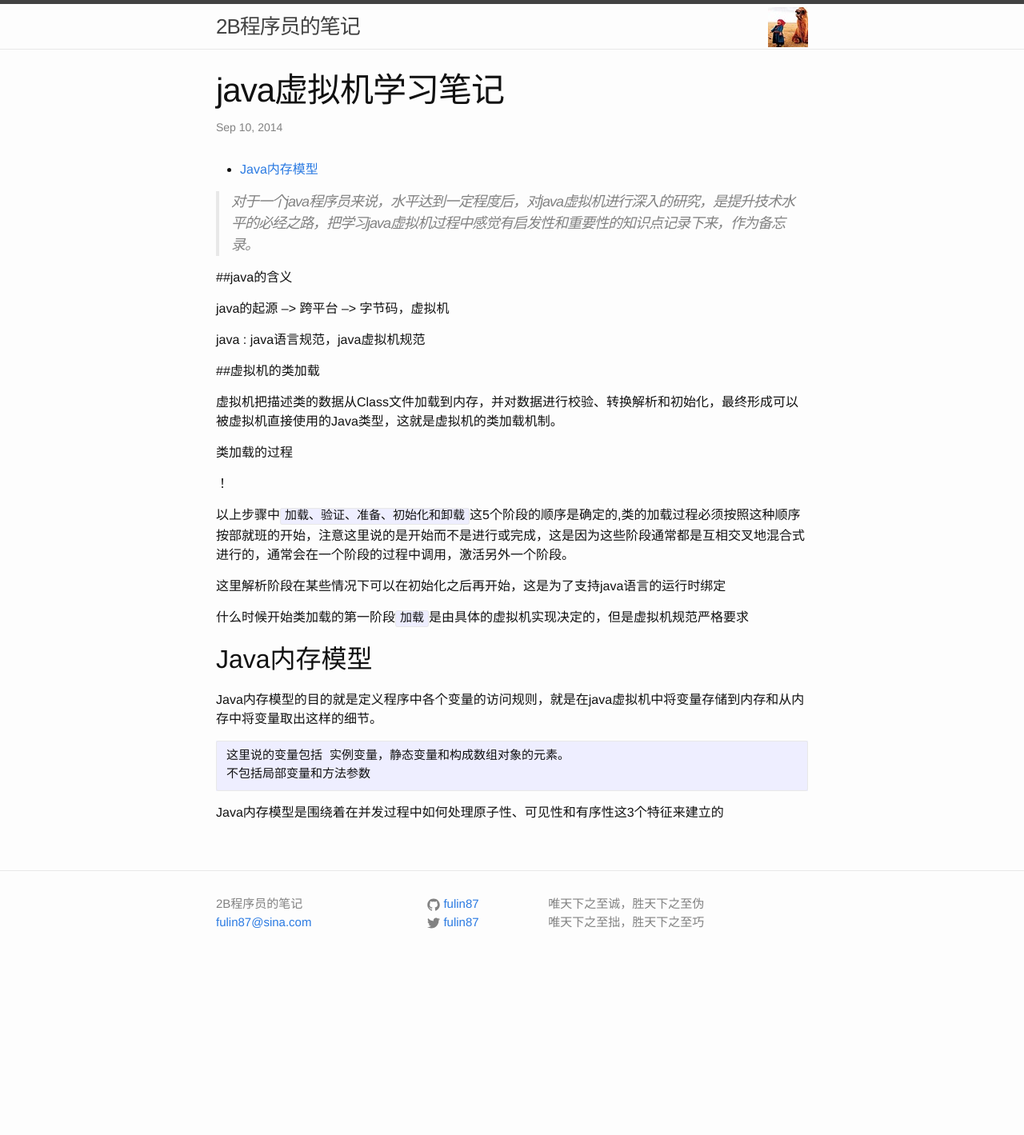
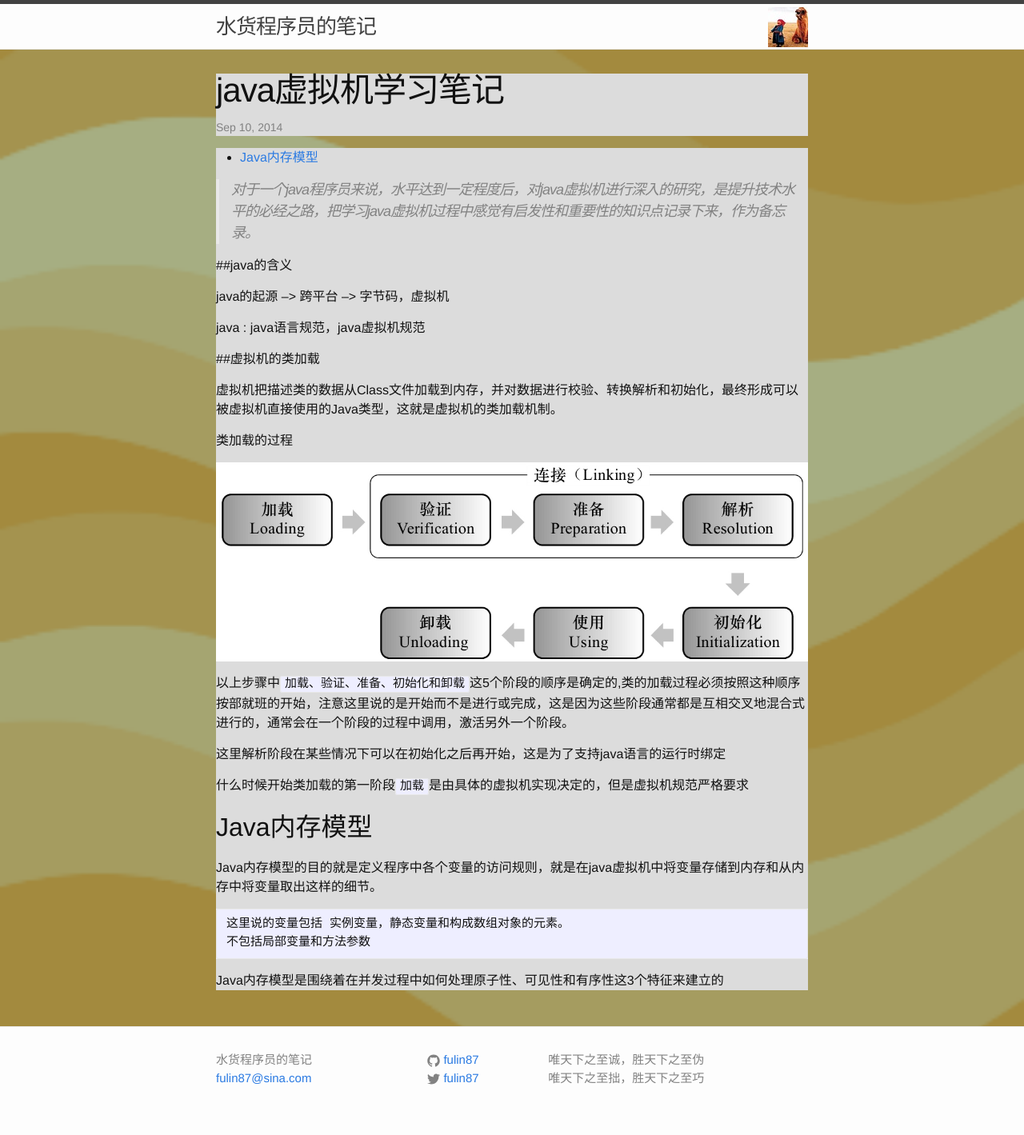
Before and after one commit to fulin87/myBog, a Jekyll site: the page built from _posts/2014-09-10-javavmar.markdown, in a window 1280 px wide. Shown: the whole page at 80% size. Built offline with Jekyll 4.4.1, drawn with Linux system fonts in a browser that asks for light colours; before the commit the page ends 1224 px from its top, so only the background shows below that.

Commit message:
update my bolg

```diff
--- a/_config.yml
+++ b/_config.yml
@@ -6,7 +6,7 @@
 # 'jekyll serve'. If you change this file, please restart the server process.
 
 # Site settings
-title: 2B程序员的笔记
+title: 水货程序员的笔记
 email: fulin87@sina.com
 description1: 唯天下之至诚，胜天下之至伪
 description2: 唯天下之至拙，胜天下之至巧
--- a/_posts/2014-09-10-javavmar.markdown
+++ b/_posts/2014-09-10-javavmar.markdown
@@ -22,7 +22,7 @@ categories: java
 
  类加载的过程
 
- ！[](/image/java1.PNG)
+ ![](/image/java1.PNG)
 
  以上步骤中`加载、验证、准备、初始化和卸载`这5个阶段的顺序是确定的,类的加载过程必须按照这种顺序按部就班的开始，注意这里说的是开始而不是进行或完成，这是因为这些阶段通常都是互相交叉地混合式进行的，通常会在一个阶段的过程中调用，激活另外一个阶段。
 
--- a/_sass/_layout.scss
+++ b/_sass/_layout.scss
@@ -169,6 +169,9 @@
  */
 .page-content {
     padding: $spacing-unit 0;
+	background-color:#DCDCDC;
+	background:url(/image/timg1.jpg);
+	background-size:100%;
 }
 
 .page-heading {
@@ -182,6 +185,7 @@
     > li {
         margin-bottom: $spacing-unit;
     }
+	background-color:#DCDCDC;
 }
 
 .post-meta {
@@ -200,7 +204,8 @@
  * Posts
  */
 .post-header {
-    margin-bottom: $spacing-unit;
+    #margin-bottom: $spacing-unit;
+	background-color:#DCDCDC;
 }
 
 .post-title {
@@ -214,7 +219,7 @@
 }
 
 .post-content {
-    margin-bottom: $spacing-unit;
+    #margin-bottom: $spacing-unit;
 
     h2 {
         font-size: 32px;
@@ -239,4 +244,6 @@
             font-size: 18px;
         }
     }
+	background-color:#DCDCDC;
+
 }
```
Also changed, not shown: image/timg.JPG (added), image/timg1.jpg (added), image/timg2.jpg (added).
